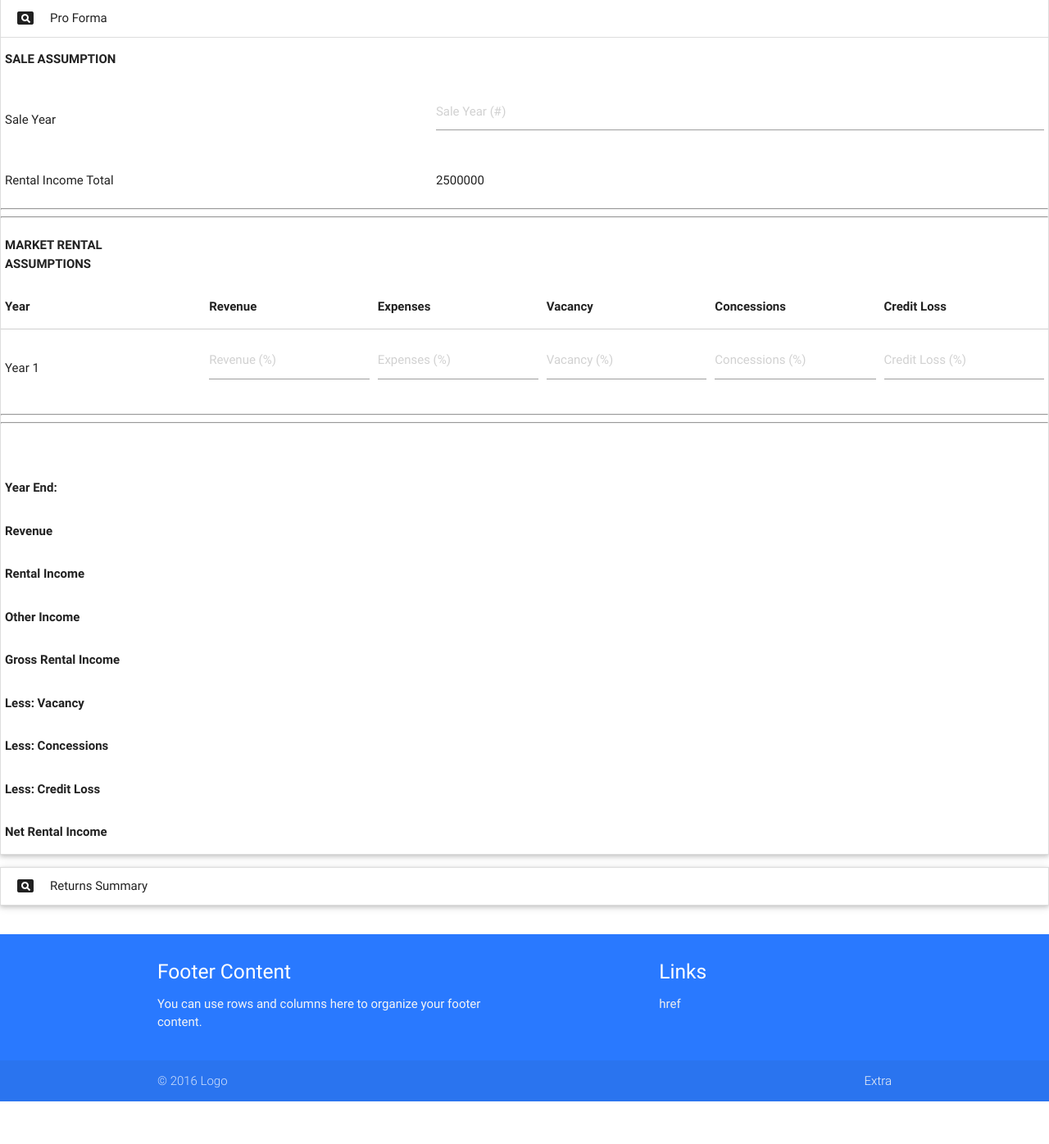
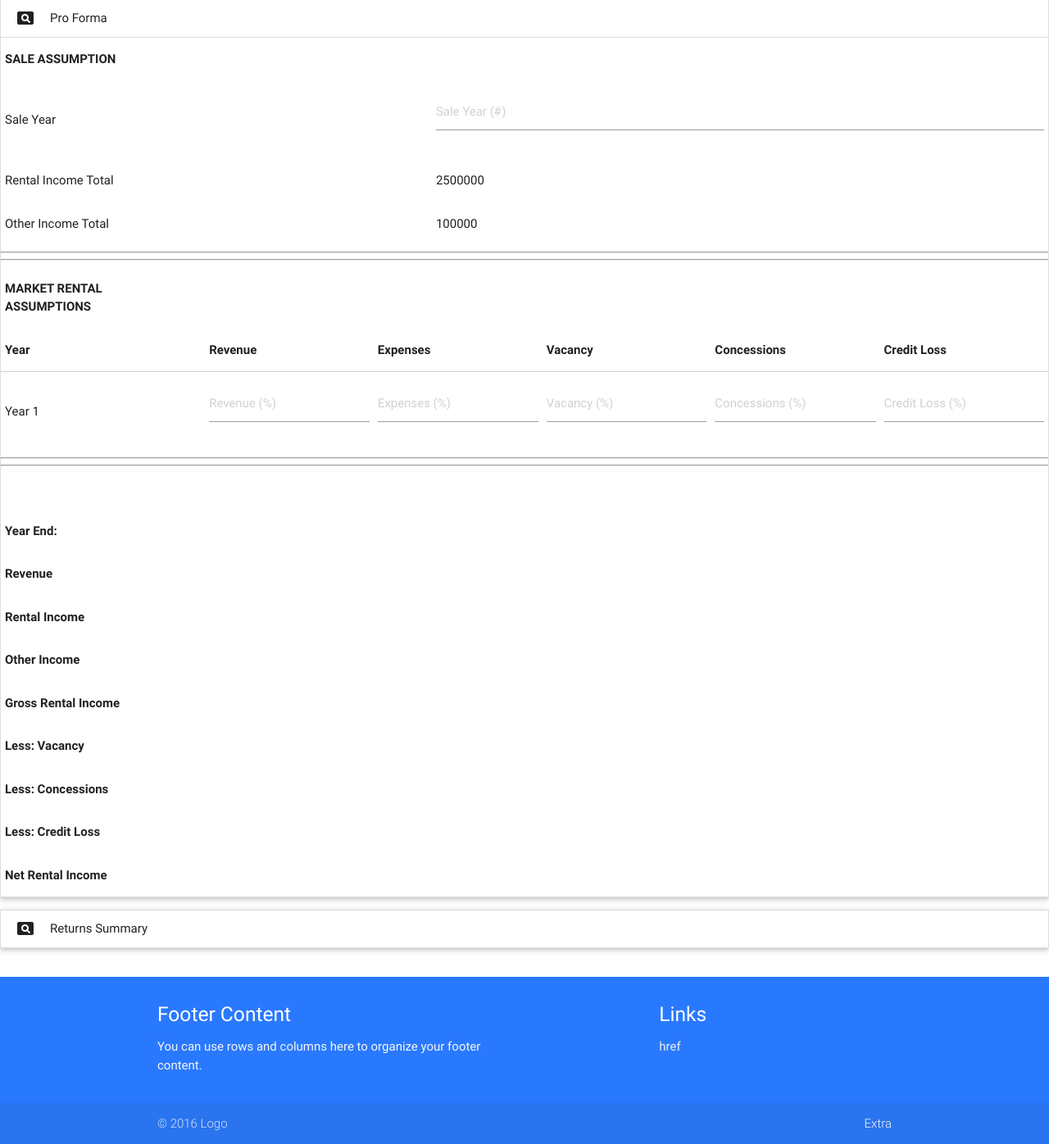
Before and after one commit to htisaksen/Columbia-MSRED, a Flask app: page /dashboard in a window 1280 px wide, after a click that opens the changed part. Shown: the part 135-1531 px from the top of the page at 82% size. Before the commit the page ends 1479 px from the top, so only its background shows below. Run offline with Flask 2, Linux system fonts and the light colour scheme; the visitor is signed in with stand-in values (Sample User, id 1); lists and menus that the app fills with data are empty.

Commit message:
Fixed row calculations! Cell values now calculate based on the MRA input fields. WIP: Filling out the rest of the Pro Forma table with the formula.

```diff
--- a/static/js/main.js
+++ b/static/js/main.js
@@ -123,28 +123,57 @@ $(document).ready(function(){
 		for(var i = 0; i < saleYear_T; ++i) {
 			pfCounter = $('#Proforma .PF_Year_End td').length+1;
 			var Rental_Rate_Income_Total_T = parseInt($('#Rental_Income_Total_T').text());
+			var Other_Rate_Income_Total_T = parseInt($('#Other_Income_Total_T').text());
 			$('#Proforma tr:first').append("<td class= 'PF_" + "year_" + pfCounter + "'>"+'Year '+ pfCounter +"</td>");
 			if (i == 0){
+			//Year 1 data grabbed from org_dashboard calculations
 				$('#Proforma tr:nth-child(3)').append(
-					"<td class= 'PF_Rental_Income'>" + Rental_Rate_Income_Total_T + "</td>");
+					"<td class= 'PF_Rental_Income'>" +
+					Rental_Rate_Income_Total_T * (1+($('#year_row_1 .mkt_rent_revenue').val())/100) + "</td>");
 				$('#Proforma tr:nth-child(4)').append(
-					"<td class= 'PF_Other_Income'>" + 100000 + "</td>");
+					"<td class= 'PF_Other_Income'>" +
+					Other_Rate_Income_Total_T * (1+($('#year_row_1 .mkt_rent_revenue').val())/100) + "</td>");
+				$('#Proforma tr:nth-child(5)').append(
+					"<td class= 'PF_Gross_Rental_Income'>" +
+					($('.PF_Rental_Income td:first-child').text()+$('.PF_Other_Income td:first-child').text()) + "</td>");
+
+				// $('#Proforma tr:nth-child(6)').append(
+				// 	"<td class= 'PF_Less_Vacancy'>" + 106 * (1+($('#year_row_1 .XXX').val())/100) + "</td>");
+				// $('#Proforma tr:nth-child(7)').append(
+				// 	"<td class= 'PF_Less_Concessions'>" + 107 * (1+($('#year_row_1 .XXX').val())/100) + "</td>");
+				// $('#Proforma tr:nth-child(8)').append(
+				// 	"<td class= 'PF_Less_Credit_Loss'>" + 108 * (1+($('#year_row_1 .XXX').val())/100) + "</td>");
+				// $('#Proforma tr:nth-child(9)').append(
+				// 	"<td class= 'PF_Net_Rental_Income'>" + 109 * (1+($('#year_row_1 .XXX').val())/100) + "</td>");
+
+				// $('#Proforma tr:nth-child(10)').append(
+				// 	"<td class= 'XXX'>" + 100 * (1+($('#year_row_1 .XXX').val())/100) + "</td>");
+				// $('#Proforma tr:nth-child(11)').append(
+				// 	"<td class= 'XXX'>" + 100 * (1+($('#year_row_1 .XXX').val())/100) + "</td>");
+				// $('#Proforma tr:nth-child(12)').append(
+				// 	"<td class= 'XXX'>" + 100 * (1+($('#year_row_1 .XXX').val())/100) + "</td>");
+				// $('#Proforma tr:nth-child(13)').append(
+				// 	"<td class= 'XXX'>" + 100 * (1+($('#year_row_1 .XXX').val())/100) + "</td>");
+				// $('#Proforma tr:nth-child(14)').append(
+				// 	"<td class= 'XXX'>" + 100 * (1+($('#year_row_1 .XXX').val())/100) + "</td>");
 
 			} else {
-				console.log("weird row:", $('#year_row_' + i + ' .mkt_rent_revenue').val());
+			//All other year data calculated based on MRA table inputs
 				console.log("pint weird row:", Rental_Rate_Income_Total_T*(1+($('#year_row_' + i + ' .mkt_rent_revenue').val())/100)	);
-				console.log("prev selector for RI:", $('tr #PF_Rental_Income td:nth-child('+i+')').text()	);
-				// console.log("year row 1:", $('#year_row_1'));
+				console.log("prev selector for RI:", $('#Proforma .PF_Rental_Income td:nth-child('+ (i+1) +')').text() );
+				console.log("=====END======")
+				//Rental Incom
 				$('#Proforma tr:nth-child(3)').append(
 					"<td class= 'PF_Rental_Income'>" +
-					$('#Proforma .PF_Rental_Income td:nth-child('+ i +')').text()  *
+					$('#Proforma .PF_Rental_Income td:nth-child('+ (i+1) +')').text()  *
 					(1+($('#year_row_' + i + ' .mkt_rent_revenue').val())/100) +
 					"</td>");
-			// $('#Proforma tr:not(:first)').each(function(){
-				$('#Proforma tr:nth-child(4)').each(function(){
-					$(this).append("<td>Cell</td>");
-					// pfCounter = $('#Proforma .PF_Year_End td').length+1;
-				});
+				//Other Income
+				$('#Proforma tr:nth-child(4)').append(
+					"<td class= 'PF_Other_Income'>" +
+					$('#Proforma .PF_Other_Income td:nth-child('+ (i+1) +')').text()  *
+					(1+($('#year_row_' + i + ' .mkt_rent_revenue').val())/100) +
+					"</td>");
 			}
 		}; //end for loop
 
--- a/templates/proforma.html
+++ b/templates/proforma.html
@@ -13,8 +13,14 @@
         <td>Sale Year</td>
         <td><input type="number" name="Sale_Year_T" id="Sale_Year_T" placeholder = "Sale Year (#)"></td>
       </tr>
+      <tr>
         <td>Rental Income Total</td>
         <td id = "Rental_Income_Total_T">2500000</td>
+      </tr>
+      <tr>
+        <td>Other Income Total</td>
+        <td id = "Other_Income_Total_T">100000</td>
+      </tr>
     </table>
     <hr>
 
@@ -57,16 +63,16 @@
       <tr class ='PF_Gross_Rental_Income'>
         <th>Gross Rental Income</th>
       </tr>
-      <tr class ='Less_Vacancy'>
+      <tr class ='PF_Less_Vacancy'>
         <th>Less: Vacancy</th>
       </tr>
-      <tr class ='Less_Concessions'>
+      <tr class ='PF_Less_Concessions'>
         <th>Less: Concessions</th>
       </tr>
-      <tr class ='Less_Credit_Loss'>
+      <tr class ='PF_Less_Credit_Loss'>
         <th>Less: Credit Loss</th>
       </tr>
-      <tr class ='Net_Rental_Income'>
+      <tr class ='PF_Net_Rental_Income'>
         <th>Net Rental Income</th>
       </tr>
 
```
